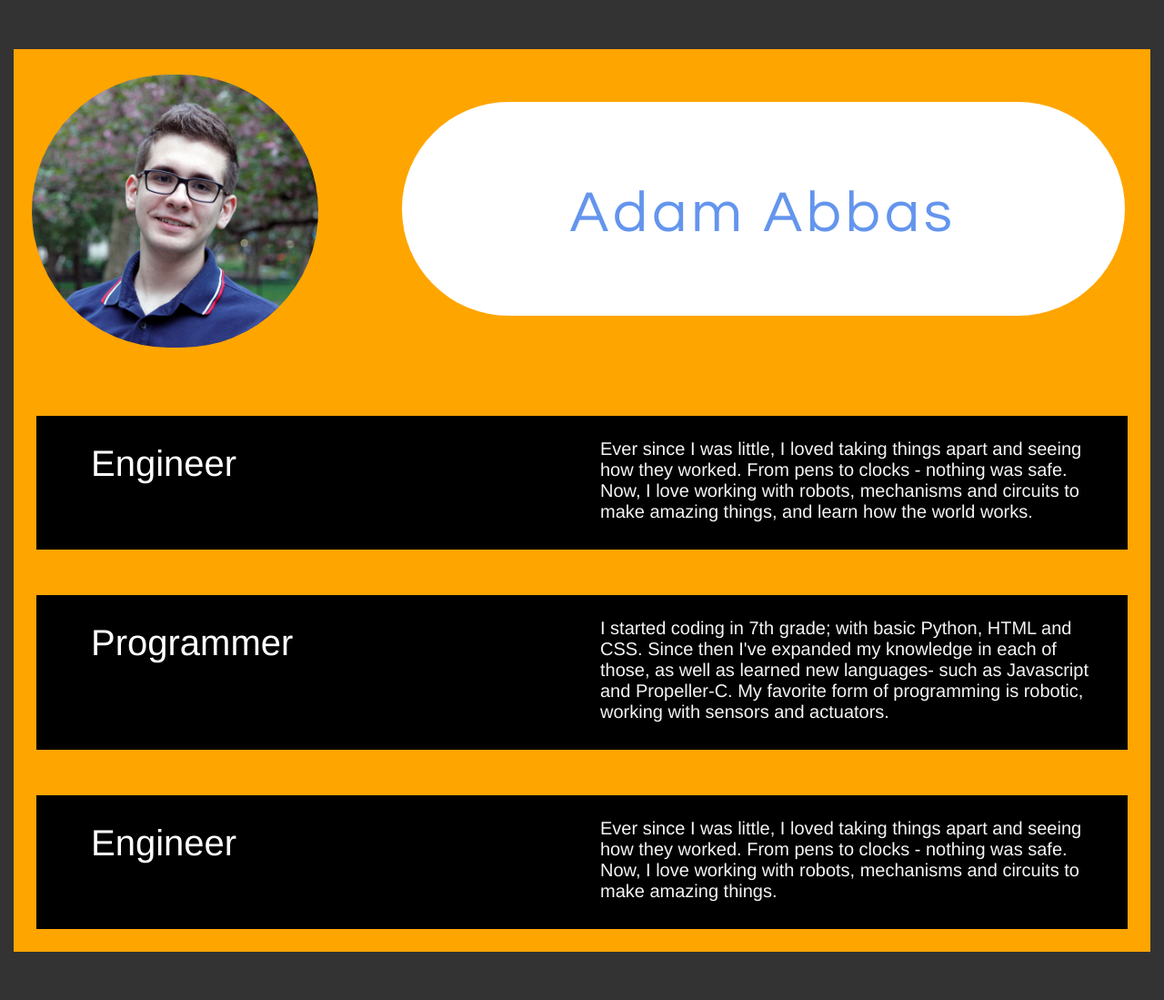
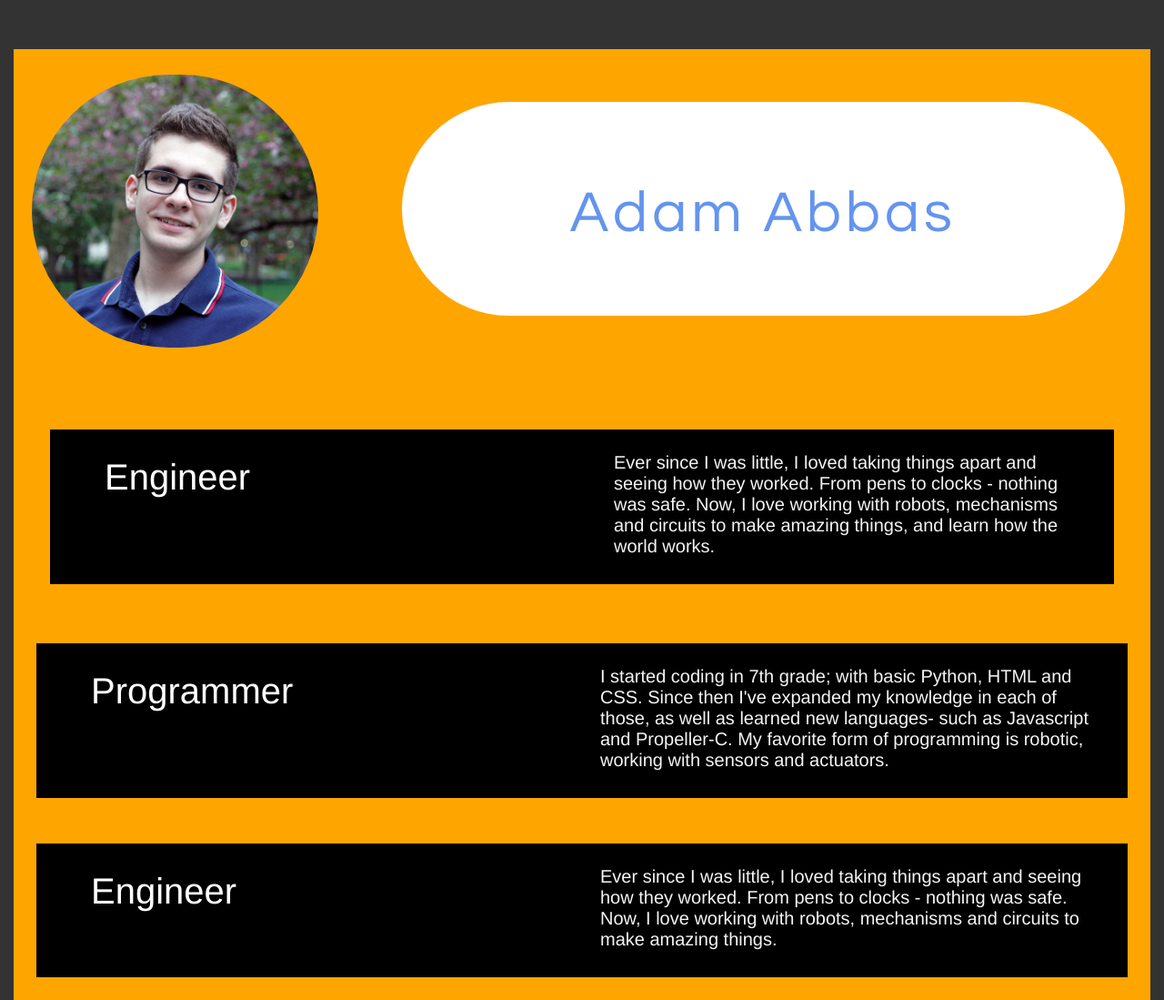
Before and after one commit to Watabaws/Kinet-X, a plain HTML site: page ExampleWebpage/index.html in a window 1280 px wide. Shown: the whole page at 91% size. Drawn offline with Linux system fonts and the light colour scheme.

Commit message:
Fixed line thing

```diff
--- a/ExampleWebpage/index.html
+++ b/ExampleWebpage/index.html
@@ -115,7 +115,7 @@
             </div>
             <br> <br>
             <div class="row">
-                <div class="column two-fourths offset by-one-fourths" style="background: black; border: 25px solid orange; ">
+                <div class="column two-fourths offset by-one-fourths" style="background: black; border: 40px solid orange; ">
                     <div class="atr">
                         Engineer
                     </div>
```
